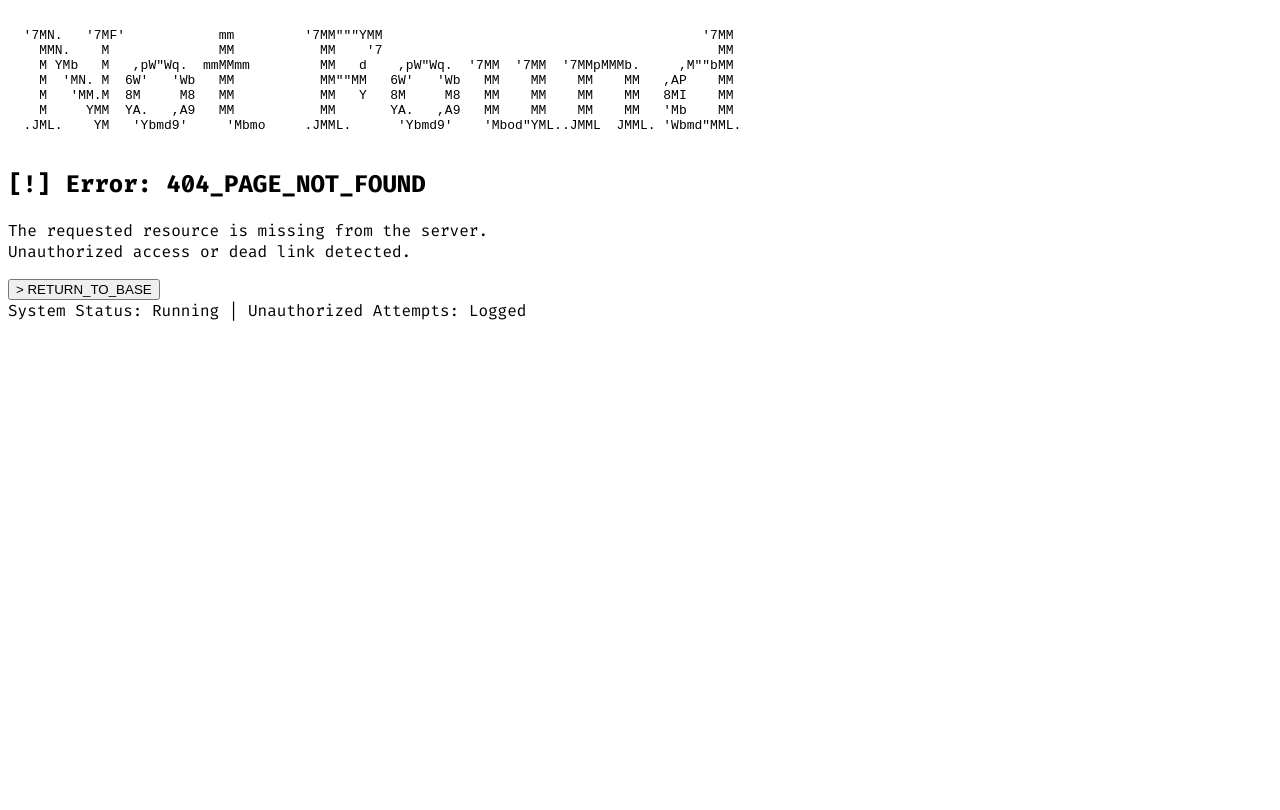
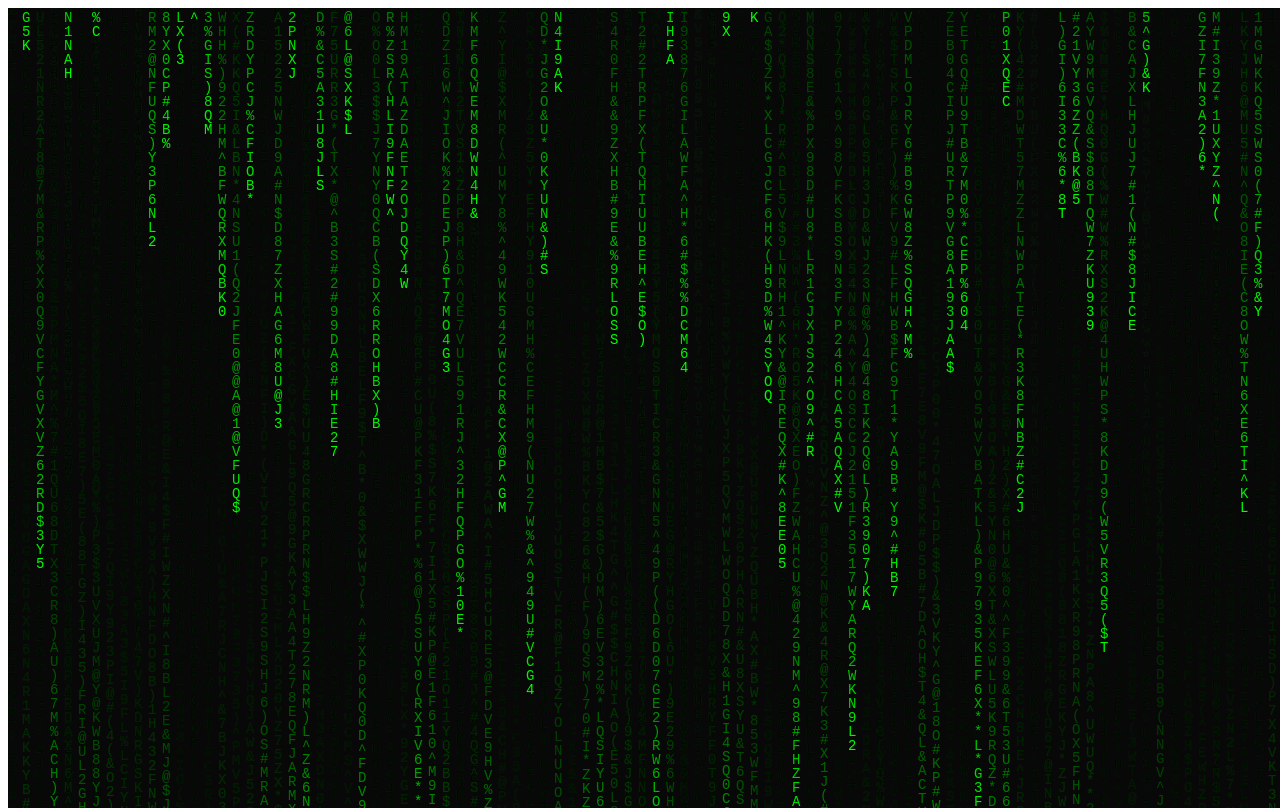
Before and after one commit to SerafimLupan/Serafim_Lupan-v2, a React (Vite) app in the folder client/: page /blog in a window 1280 px wide. Shown: the top 810 px of the page. Built offline with nearby package versions, Linux system fonts and the light colour scheme; a web font is replaced by a local one.

Commit message:
Update App.tsx

```diff
--- a/client/src/App.tsx
+++ b/client/src/App.tsx
@@ -4,12 +4,14 @@ import { QueryClientProvider } from "@tanstack/react-query";
 import { Toaster } from "@/components/ui/toaster";
 import { TooltipProvider } from "@/components/ui/tooltip";
 import Home from "@/pages/Home";
+import Blog from "@/pages/blog";
 import NotFound from "@/pages/not-found";
 
 function Router() {
   return (
     <Switch>
       <Route path="/" component={Home} />
+      <Route path="/blog" component={Blog} />
       <Route component={NotFound} />
     </Switch>
   );
```
